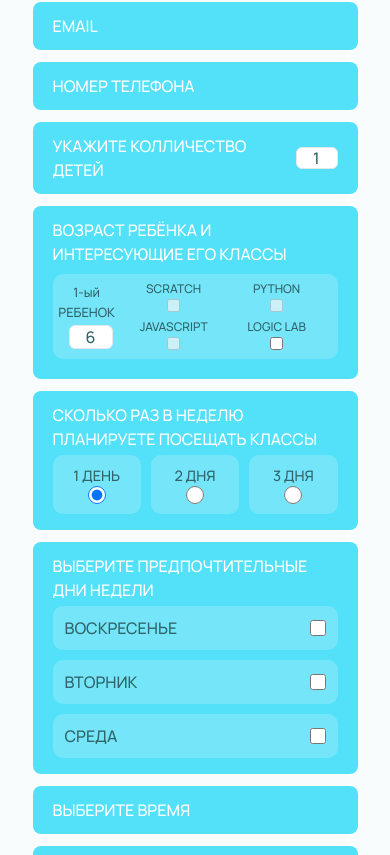
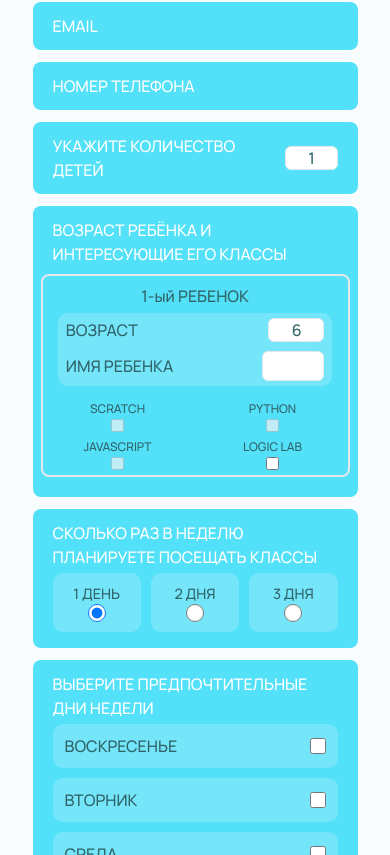
Before and after one commit to Lidkin/kidcodiaclub, a React (Vite) app: page / in a window 390 px wide. Shown: the part 3689-4544 px from the top of the page. Built offline with nearby package versions, Linux system fonts and the light colour scheme.

Commit message:
final deploy

```diff
--- a/index.html
+++ b/index.html
@@ -2,7 +2,7 @@
 <html lang="en">
   <head>
     <meta charset="UTF-8" />
-    <link rel="icon" type="image/svg+xml" href="/vite.svg" />
+    <link rel="icon" type="image/svg+xml" href="/src/assets/icons/Logo-mini.ico" />
     <meta name="viewport" content="width=device-width, initial-scale=1.0" />
     <title>Kidcodia</title>
   </head>
--- a/src/firebaseconfig.ts
+++ b/src/firebaseconfig.ts
@@ -9,6 +9,7 @@ const firebaseConfig = {
   storageBucket: import.meta.env.VITE_APP_FIREBASE_storageBucket,
   messagingSenderId: import.meta.env.VITE_APP_FIREBASE_messagingSenderId,
   appId: import.meta.env.VITE_APP_FIREBASE_appId,
+  measurementId: import.meta.env.VITE_APP_FIREBASE_measurementId,
 };
 
 const firebaseApp = initializeApp(firebaseConfig);
--- a/src/scenes/enroll/enroll.css
+++ b/src/scenes/enroll/enroll.css
@@ -55,10 +55,42 @@ form {
     background-color: hsl(189, 93%, 72%);
 }
 
+.kidNameAge{
+    width: 100%;
+    display: grid;
+    grid-template-rows: repeat(1, 2fr);
+    gap: 5px;
+}
+
+.kid{
+    width: 100%;
+    display: grid;
+    grid-template-columns: repeat(1, 2fr);
+    justify-items: center;
+    gap: 5px;
+    padding: 5px 0;
+}
+
+.kidage{
+    display: flex;
+    width: 100%;
+    align-items: center;
+    justify-content: space-between;
+}
+
+.classes-name {
+    width: 100%;
+    display: grid;
+    grid-template-columns: repeat(2, 2fr);
+    justify-items: center;
+    gap: 5px;
+    padding: 5px 0;
+}
+
 .time,
 .days,
-.weekday,
-.kidage .kidparent {
+.weekday
+{
     padding: 10px;
 }
 
@@ -83,16 +115,10 @@ form {
     width: 100%;
 }
 
-.kids {
-    width: 200px;
-}
 .kidage {
     width: 140px;
     margin-bottom: 10px;
     align-items: center;
-}
-.kids input {
-    width: 2.6rem;
 }
 
 .days {
@@ -200,9 +226,6 @@ form {
     .weekday label{
         padding-right: 10px;
     }
-    .kidage label {
-        padding-right: 10px;
-    }
 }
 
 @media (950px < width <=2000px) {
@@ -240,18 +263,6 @@ form {
 .kidparent{
     width: 100%;
 }
-.kid{
-    width: 100%;
-}
-
-.classes-name {
-    width: 100%;
-    display: grid;
-    grid-template-columns: repeat(4, 1fr);
-    justify-items: center;
-    gap: 5px;
-    padding: 5px 0;
-}
 
 .child-classes {
     display: flex;
@@ -267,20 +278,10 @@ form {
     font-size: 1rem;
     line-height: 1.25rem;
     margin: 0;
-    padding: 1rem 0;
     width: 30%;
-    padding-right: 10px;
 }
 
 @media (1200px > width >= 650px) {
-.classes-name{
-    width: 100%;
-    display: grid;
-    grid-template-columns: repeat(4, 1fr);
-    justify-items: center;
-    gap: 5px;
-    padding: 5px 0;
-}
 .child-classes  {
     display: flex;
     flex-direction: column;
@@ -295,21 +296,11 @@ form {
     font-size: 0.85rem;
     line-height: 1.25rem;
     margin: 0;
-    padding: 1rem 0;
     width: 30%;
 }
 }
 
 @media (700px > width >= 500px) {
-    .classes-name {
-        width: 100%;
-        display: grid;
-        grid-template-columns: repeat(4, 1fr);
-        justify-items: center;
-        gap: 5px;
-        padding: 5px 0;
-    }
-
     .child-classes {
         display: flex;
         flex-direction: column;
@@ -326,25 +317,11 @@ form {
         line-height: 1.25rem;
         align-items: center;
         margin: 0;
-        padding: 0.5rem 0;
         width: 20%;
-    }
-
-    .kidage label {
-        padding-bottom: 3px;
     }
 }
 
 @media (width < 500px) {
-    .classes-name {
-        width: 100%;
-        display: grid;
-        grid-template-columns: repeat(2, 2fr);
-        justify-items: center;
-        gap: 5px;
-        padding: 5px 0;
-    }
-
     .child-classes {
         display: flex;
         flex-direction: column;
@@ -361,11 +338,6 @@ form {
         line-height: 1.25rem;
         align-items: center;
         margin: 0;
-        padding: 0.5rem 0;
         width: 20%;
     }
-
-    .kidage label {
-        padding-bottom: 3px;
-    }
 }
--- a/src/scenes/enroll/index.tsx
+++ b/src/scenes/enroll/index.tsx
@@ -5,7 +5,7 @@ import { motion } from 'framer-motion';
 import Htext from '@/shared/Htext';
 import { useState, useRef } from 'react';
 import { ref, uploadBytes } from 'firebase/storage';
-import {storage} from '@/firebaseconfig';
+import { storage } from '@/firebaseconfig';
 import './enroll.css';
 import useMediaQuery from '@/hooks/useMediaQuery';
 import { useTranslation } from 'react-i18next';
@@ -30,15 +30,24 @@ const Enroll = ({ setSelectedPage }: Props) => {
     const [selectedDays, setSelectedDays] = useState<string[]>([]);
 
     const checkboxRefs = useRef<(HTMLInputElement | null)[]>([]);
-    const classesRef = useRef<(HTMLInputElement | null)[]>([]);
+    const [ages, setAges] = useState<number[]>(new Array(numKids).fill(6));
+    const classesRef = useRef<Array<Array<HTMLInputElement | null>>>([]);
     const valueRef = useRef<HTMLInputElement | null>();
     const formRef = useRef<HTMLFormElement>(null);
     const [isSubmitting, setIsSubmitting] = useState<boolean>(false);
     const [isSubmitted, setIsSubmitted] = useState<boolean>(false);
 
-    const handleAgeChange = (event: React.ChangeEvent<HTMLInputElement>) => {
+    const handleAgeChange = (event: React.ChangeEvent<HTMLInputElement>, index: number) => {
         const value = parseInt(event.target.value);
-        classesRef.current.forEach((ref) => {
+
+        setAges(prevAges => {
+            const newAges = [...prevAges];
+            newAges[index] = value;
+            return newAges;
+        });
+
+        if (classesRef.current[index]) {
+            classesRef.current[index].forEach((ref) => {
                 if (ref) {
                     const minAge = ref.id.replace('key', '');
                     if (value < parseInt(minAge)) {
@@ -49,6 +58,7 @@ const Enroll = ({ setSelectedPage }: Props) => {
                     }
                 }
             });
+        }
     };
 
     const validateMin = (value: number = 0, weekDays: string[] = []) => {
@@ -251,45 +261,61 @@ const Enroll = ({ setSelectedPage }: Props) => {
                                         required
                                         onChange={handleChildrenChange}
                                         ref={(el) => (valueRef.current = el)}
-                                        className='appearance-none justify-center w-11 h-fit block pl-4 border rounded-md text-gray-250 leading-tight focus:outline-none focus:bg-white focus:border-gray-500'
+                                        className='appearance-none text-center text-[16px] justify-center w-14 h-fit py-[1px] block pl-4 border rounded-md text-gray-250 leading-tight focus:outline-none focus:bg-white focus:border-gray-500'
                                     />
                                 </div>
                             </div>
 
                             {/* kid's age */}
-                            <div className='mt-3 w-full rounded-lg bg-primary-300 px-5 py-3'>
-                                <p className='text-white pr-2'>{language === 'ru' ? t('form_age_classes').toUpperCase() : t('form_age_classes')}</p>
-                                <div className="kidparent items-center">
+                            <div className='mt-3 w-full rounded-lg bg-primary-300 md:px-5 py-3'>
+                                <p className='text-white px-5'>{language === 'ru' ? t('form_age_classes').toUpperCase() : t('form_age_classes')}</p>
+                                <div className="kidparent items-center gap-2">
                                     {[...Array(numKids)].map((_, index) => (
                                         index + 1 <= 6 &&
-                                        <div key={index} className='kid flex justify-between gap-2 my-2 px-3'>
-                                            <div className='kidage flex md:justify-between md:h-fit'>
-                                                <label className='text-center pr-2 text-gray-250'>
-                                                    {t('kids').split(',')[index]}
-                                                </label>
+                                        <div key={index} className='justify-between items-center flex flex-col xxs:flex-row m-2 xl:px-3 w-full border-2 rounded-lg'>
+                                            <div className='kidNameAge m-2 w-[90%] xxs:w-full'>
+                                                <p className='text-center text-gray-250'>{t('kids').split(',')[index]}</p>
+                                                <div className='kid flex-col w-full px-2'>
+                                                    <div className='kidage flex flex-row w-full text-[1rem] mb-1 items-center'>
+                                                        <label className='text-gray-250'>{t('form_age')}</label>
                                                         <input
                                                             type="number"
                                                             name={`child_${index + 1}_age`}
                                                             defaultValue={6}
+                                                            value={ages[index]}
                                                             min={6}
                                                             max={16}
                                                             required
-                                                    onChange={handleAgeChange}
-                                                    className='appearance-none text-[16px] justify-center w-11 h-fit py-[1px] block pl-4 border rounded-md text-gray-250 leading-tight focus:outline-none focus:bg-white focus:border-gray-500'
+                                                            onChange={(event) => handleAgeChange(event, index)}
+                                                            className='appearance-none text-center text-[16px] justify-center w-14 h-fit py-[1px] block pl-4 border rounded-md text-gray-250 leading-tight focus:outline-none focus:bg-white focus:border-gray-500'
                                                         />
                                                     </div>
-                                            <div className='classes-name mb-1'>
+                                                    <div className='flex w-full flex-row justify-between items-center text-[1rem]'>
+                                                        <label className='text-left pr-2 text-gray-250'>{t('form_kid_name')}</label>
+                                                        <input type="text"
+                                                            name="name_of_kid"
+                                                            maxLength={100}
+                                                            className='appearance-none justify-center w-[16vw] h-fit block py-1 px-2 border rounded-md text-gray-250 leading-tight focus:outline-none focus:bg-white focus:border-gray-500'
+                                                        />
+                                                    </div>
+                                                </div>
+                                            </div>
+                                            <div className='classes-name'>
                                                 {classes.map((item, indx) => (
                                                     <div key={`${index}-${Object.values(item)}`} className='child-classes w-full text-gray-250'>
-                                                        <label>{Object.values(item)}</label>
+                                                        <label className='text-center'>{Object.values(item)}</label>
                                                         <input
                                                             type='checkbox'
                                                             id={`${Object.keys(item)}`}
-                                                            name={`${Object.values(item)}_child_${index + 1}`}
+                                                            name={`${Object.values(item)}_child_${index}`}
                                                             disabled={Object.values(item).toString() !== 'LOGIC LAB' ? true : false}
-                                                            ref={(el) => (classesRef.current[indx] = el)}
+                                                            ref={(el) => {
+                                                                if (!classesRef.current[index]) {
+                                                                    classesRef.current[index] = [];
+                                                                }
+                                                                classesRef.current[index][indx] = el;
+                                                            }}
                                                         />
-
                                                     </div>
                                                 ))}
                                             </div>
@@ -304,7 +330,7 @@ const Enroll = ({ setSelectedPage }: Props) => {
                                 <div className='daysparent w-full flex py-1 flex-wrap justify-between'>
                                     {numOfDays.map(day => (
                                         <div key={day} className='days flex justify-between md:text-md items-center'>
-                                            <label className='text-gray-250 mx-1'>{day === 1 ? day + ' ' + t('days').split(',')[0].toUpperCase() : day + ' ' + t('days').split(',')[1].toUpperCase()}</label>
+                                            <label className='text-gray-250 mx-1 text-center xxs:text-nowrap'>{day === 1 ? day + ' ' + t('days').split(',')[0].toUpperCase() : day + ' ' + t('days').split(',')[1].toUpperCase()}</label>
                                             <input
                                                 name="num_of_days"
                                                 type="radio"
--- a/src/scenes/footer/index.tsx
+++ b/src/scenes/footer/index.tsx
@@ -31,7 +31,10 @@ const Footer = () => {
                         </p>
                         <div className='w-fit'>
                             <p className='text-nowrap'>{t('contact').toUpperCase()}</p>
-                            <p className='flex'><img className='pr-1' src={Icon} alt='whatsapp-icon' /> +972-58-779-07-25</p>
+                            <a href='https://wa.me/972587790725'>
+                                <p className='flex'><img className='pr-1' src={Icon} alt='whatsapp-icon' />058-779-07-25</p>
+                                {/* {t('whatsapp').toUpperCase()} 058-779-07-25 */}
+                            </a>
                         </div>
                     </div>
                 </div>
--- a/src/scenes/home/index.tsx
+++ b/src/scenes/home/index.tsx
@@ -12,8 +12,6 @@ import { useTranslation, Trans } from 'react-i18next';
 type Props = {
     setSelectedPage: (value: SelectedPage) => void;
 }
-
-console.log(window.innerWidth, window.innerHeight)
 
 const Home = ({ setSelectedPage }: Props) => {
     const isAboveMediumScreens = useMediaQuery(QueryWidth.MediumWidth);
--- a/src/translation/en.json
+++ b/src/translation/en.json
@@ -23,7 +23,9 @@
     "form_phone": "phone number",
     "form_num_kids": "number of kids",
     "form_age_classes": "KID's AGE AND CLASS",
+    "form_age": "AGE",
     "kids": "1st KID, 2nd KID, 3rd KID, 4th KID, 5th KID, 6th KID",
+    "form_kid_name": "KID's NAME",
     "form_num_days": "HOW MANY DAYS YOU WANT IN THE WEEK",
     "form_days":"SELECT YOUR PREFERRED DAYS OF THE WEEK",
     "days": "day,days",
@@ -35,6 +37,7 @@
     "footer_two": "Develop critical thinking, logic, and problem-solving skills",
     "footer_three": "Explore programming and technology",
     "contact": "Contact us: ",
+    "whatsapp": "start the chat",
     "for": "FOR A CLASS",
     "process": "In process...",
     "thanks": "Thanks for enrolling!"
--- a/src/translation/ru.json
+++ b/src/translation/ru.json
@@ -21,9 +21,11 @@
     "fill_form": "Чтобы записать ребенка, пожалуйста, заполните форму ниже",
     "form_name": "ваше имя",
     "form_phone": "номер телефона",
-    "form_num_kids": "укажите колличество детей",
+    "form_num_kids": "укажите количество детей",
     "form_age_classes": "возраст ребёнка и интересующие его классы",
+    "form_age": "ВОЗРАСТ",
     "kids": "1-ый РЕБЕНОК, 2-ой РЕБЕНОК, 3-ий РЕБЕНОК, 4-ый РЕБЕНОК, 5-ый РЕБЕНОК, 6-ой РЕБЕНОК",
+    "form_kid_name": "ИМЯ РЕБЕНКА",
     "form_num_days": "сколько раз в неделю планируете посещать классы",
     "form_days": "выберите предпочтительные дни недели",
     "days": "день,дня",
@@ -35,6 +37,7 @@
     "footer_two": "Развивайте критическое мышление, логические способности и навыки решения проблем.",
     "footer_three": "Изучайте программирование и технологии.",
     "contact": "свяжитесь с нами: ",
+    "whatsapp": "начать чат",
     "for": "В КЛАССЫ",
     "process": "Отправка формы...",
     "thanks": "Спасибо! Веселого кодинга!"
--- a/src/vite-env.d.ts
+++ b/src/vite-env.d.ts
@@ -7,6 +7,7 @@ interface ImportMetaEnv {
   readonly VITE_APP_FIREBASE_storageBucket: string,
   readonly VITE_APP_FIREBASE_messagingSenderId: string,
   readonly VITE_APP_FIREBASE_appId: string,
+  readonly VITE_APP_FIREBASE_measurementId: string,
 }
 
 interface ImportMeta {
```
Also changed, not shown: 1 other file (tests, documents, lock files or other folders). Lines whose indentation alone changed are shown as unchanged.
